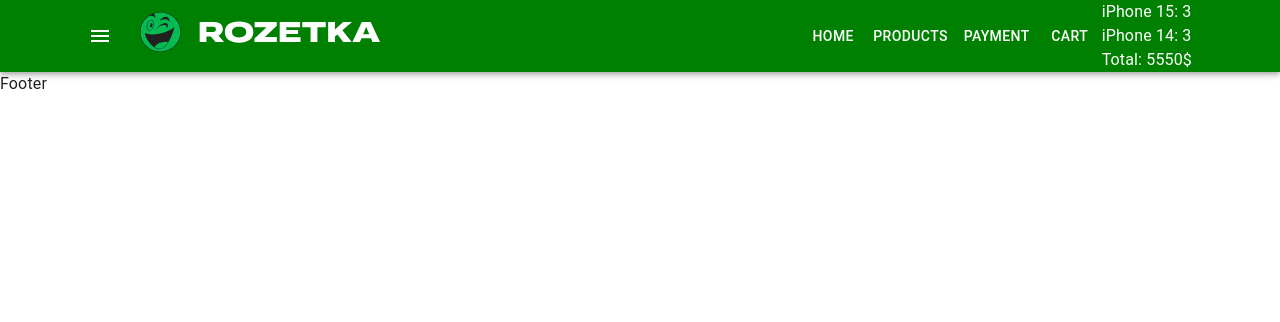
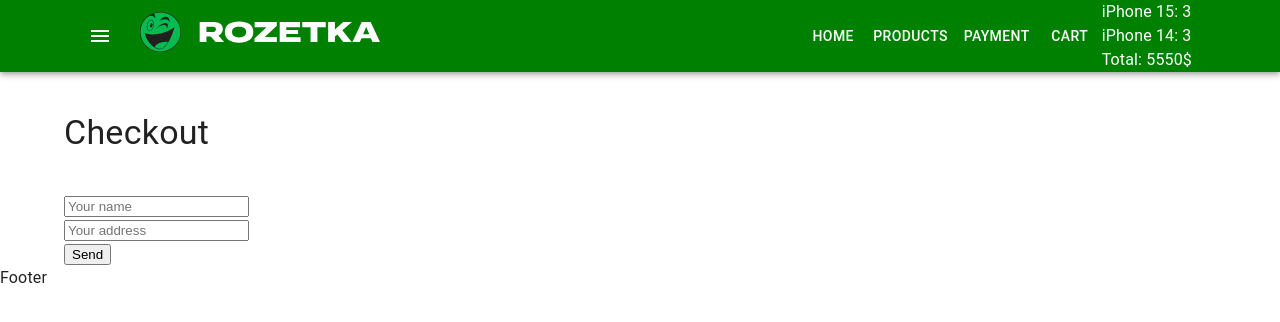
Before and after one commit to VarvaraProkhvatylo/react-shop-project-16-03, a React (Create React App) app: page /checkout in a window 1280 px wide. Shown: the top 322 px of the page. Built offline with nearby package versions, Linux system fonts and the light colour scheme.

Commit message:
created checkoutPage with SubmitForm

```diff
--- a/package.json
+++ b/package.json
@@ -16,6 +16,7 @@
     "@types/node": "^16.18.101",
     "@types/react": "^18.3.3",
     "@types/react-dom": "^18.3.0",
+    "axios": "^1.7.7",
     "lodash": "^4.17.21",
     "react": "18.3.1",
     "react-dom": "18.3.1",
--- a/src/layout/App.tsx
+++ b/src/layout/App.tsx
@@ -11,6 +11,7 @@
 import PaymentPage from 'pages/Payment/PaymentPage'
 import { getProductsObject } from 'utils/productsArray'
 import { omit } from 'lodash'
+import CheckoutPage from 'pages/Checkout/CheckoutPage'
 
 type ProductsInCartType = {
     [id: number]: number
@@ -61,6 +62,7 @@
                 />
                 <Route path="payment" element={<PaymentPage />} />
                 <Route path="products" element={<ProductsPage />} />
+                <Route path="checkout" element={<CheckoutPage />} />
             </Routes>
             <Footer />
         </StyledEngineProvider>
--- a/src/pages/Cart/CartPage.tsx
+++ b/src/pages/Cart/CartPage.tsx
@@ -3,6 +3,8 @@
 import CartProductList from 'components/CartProductList/CartProductList'
 import CartProductListItemExtended from 'components/CartProductList/CartProductListItemExtended'
 import { useAppSelector } from 'store/hooks'
+import CheckoutPage from 'pages/Checkout/CheckoutPage'
+import { Link } from 'react-router-dom'
 
 type Props = {
     productsInCart: {
@@ -34,6 +36,8 @@
                 </Grid>
 
                 <CartTotal productsInCart={productsInCart}></CartTotal>
+
+                <Link to="/checkout">Proceed to checkout </Link>
             </Container>
         </div>
     )
--- /dev/null
+++ b/src/pages/Checkout/CheckoutPage.tsx
@@ -0,0 +1,106 @@
+import { Container, Typography } from '@mui/material'
+import axios from 'axios'
+import React, { useState } from 'react'
+
+type Props = {}
+
+type Order = {
+    name: string
+    address: string
+}
+
+const CheckoutPage = (props: Props) => {
+    const [isOrderSend, setIsOrderSend] = useState<boolean>(false)
+
+    const [orderData, setOrderData] = useState<Order>({
+        name: '',
+        address: '',
+    })
+
+    const handleName = (e: React.ChangeEvent<HTMLInputElement>) => {
+        setOrderData((prevState) => ({
+            ...prevState,
+            name: e.target.value,
+        }))
+    }
+    const handleAddress = (e: React.ChangeEvent<HTMLInputElement>) => {
+        setOrderData((prevState) => ({
+            ...prevState,
+            address: e.target.value,
+        }))
+    }
+
+    const onSubmit = (e: React.FormEvent<HTMLFormElement>) => {
+        e.preventDefault()
+
+        axios
+            .post(
+                'https://my-json-server.typicode.com/kznkv-skillup/server/orders',
+                {
+                    name: orderData.name,
+                    address: orderData.address,
+                }
+            )
+            .then((res) => res.data)
+            .then(({ name, address }) => {
+                setOrderData({
+                    name,
+                    address,
+                })
+                setIsOrderSend(true)
+            })
+    }
+
+    const renderForm = () => {
+        return (
+            <form onSubmit={onSubmit}>
+                <div>
+                    <input
+                        type="text"
+                        placeholder="Your name"
+                        value={orderData.name}
+                        onChange={handleName}
+                    />
+                </div>
+                <div>
+                    <input
+                        type="text"
+                        placeholder="Your address"
+                        value={orderData.address}
+                        onChange={handleAddress}
+                    />
+                </div>
+                <button type="submit">Send</button>
+            </form>
+        )
+    }
+
+    const renderMessage = () => {
+        return (
+            <div>
+                <div>Dear, {orderData.name} thanks for your order!</div>
+                <p>Address: {orderData.address}</p>
+            </div>
+        )
+    }
+
+    return (
+        <div>
+            <Container>
+                <Typography
+                    variant="h4"
+                    component={'h1'}
+                    sx={{
+                        margin: '40px 0',
+                    }}
+                >
+                    {' '}
+                    Checkout
+                </Typography>
+                {isOrderSend ? renderMessage() : renderForm()}
+            </Container>
+        </div>
+    )
+}
+
+export default CheckoutPage
```
Also changed, not shown: 1 other file (tests, documents, lock files or other folders).
